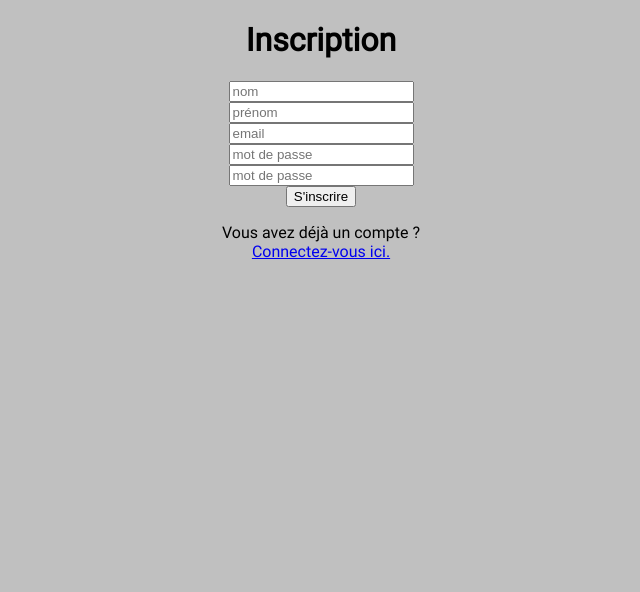
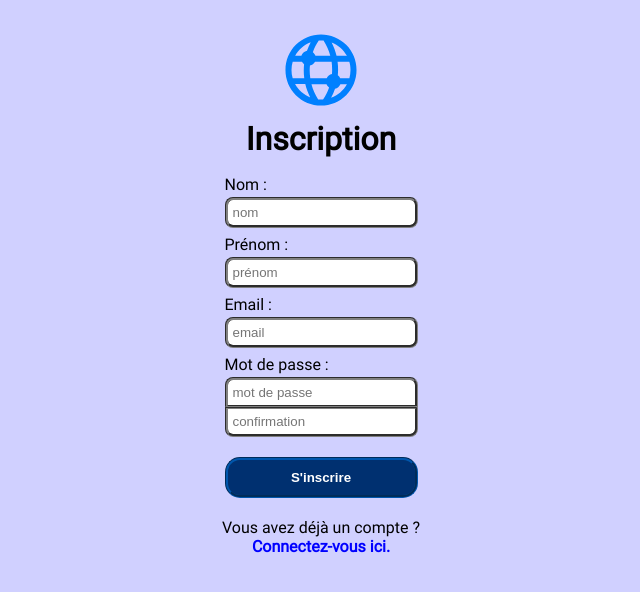
Before and after one commit to Malgokrom/LouisBarge_7_13042021, a Vue app in the folder frontend/: page /inscription in a window 1280 px wide. Shown: the top 592 px of the page, without its empty margins (319-959 px from the left). Built offline with nearby package versions, Linux system fonts and the light colour scheme.

Commit message:
Design : Home.vue et Inscription.vue

```diff
--- a/frontend/src/App.vue
+++ b/frontend/src/App.vue
@@ -24,7 +24,7 @@
         height: 100%;
     }
     body {
-        background-color: #C0C0C0;
+        background-color: #D0D0FF;
         font-family: "roboto";
         margin: 0;
     }
--- a/frontend/src/views/Home.vue
+++ b/frontend/src/views/Home.vue
@@ -1,19 +1,29 @@
 <template>
     <div class="home">
-        <h1>Connexion</h1>
-        <form>
-            <input type="email" placeholder="email" v-model="email" /><br />
-            <input type="password" placeholder="mot de passe" v-model="mdp" /><br />
-            <input type="checkbox" id="co_auto" v-model="connexion_auto" /> <label for="co_auto">Connexion automatique</label><br />
+        <figure class="home__logo">
+            <img src="../assets/logos/icon.svg" alt="Logo" />
+        </figure>
+        <h1 class="home__titre">Connexion</h1>
+        <form class="home__form">
+            <div>
+                <label for="email">Email :</label><br />
+                <input type="email" id="email" placeholder="email" v-model="email" />
+            </div>
+            <div>
+                <label for="mdp">Mot de passe :</label><br />
+                <input type="password" id="mdp" placeholder="mot de passe" v-model="mdp" />
+            </div>
+            <input type="checkbox" id="co-auto" v-model="connexion_auto" />
+            <label for="co-auto">Connexion automatique</label>
             <button type="submit" @click.prevent="envoyer">Se connecter</button>
         </form>
-        <p>
+        <div class="home__lien">
             Vous n'avez pas encore de compte ?<br />
             <router-link to="/inscription">Inscrivez-vous ici.</router-link>
-        </p>
-        <p v-show="message_serveur">
-            {{ message_serveur }}
-        </p>
+        </div>
+        <div class="home__messages">
+            <p v-show="message_serveur">{{ message_serveur }}</p>
+        </div>
     </div>
 </template>
 
@@ -67,6 +77,73 @@
 
 <style scoped lang="scss">
     .home {
-        text-align: center;
+        padding: 20px;
+        &__logo {
+            height: 100px;
+            margin: 0 auto;
+            img {
+                height: 100%;
+            }
+        }
+        &__titre {
+            text-align: center;
+            margin: 0 0 10px 0;
+        }
+        &__form {
+            margin: 0 auto;
+            div {
+                margin: 10px 0 10px 0;
+                label {
+                    position: relative;
+                    bottom: 3px;
+                }
+                input {
+                    width: 100%;
+                    padding: 5px;
+                    border: 3px groove #808080;
+                    border-radius: 8px;
+                    outline: none;
+                    &:focus {
+                        border-color: #0056ad;
+                    }
+                }
+            }
+            button {
+                display: block;
+                background-color: #003070;
+                color: #FFFFFF;
+                font-weight: bold;
+                width: 100%;
+                margin-top: 20px;
+                padding: 10px;
+                border: 3px groove #0056ad;
+                border-radius: 15px;
+                cursor: pointer;
+                outline: none;
+                transition: all 300ms;
+                &:hover, &:focus, &:active {
+                    background-color: #005090;
+                }
+            }
+        }
+        &__lien {
+            text-align: center;
+            margin-top: 20px;
+            a {
+                color: #0000FF;
+                font-weight: bold;
+                text-decoration: none;
+                transition: all 300ms;
+                &:hover, &:active {
+                    color: #0040FF;
+                    font-style: italic;
+                }
+            }
+        }
+        &__messages {
+            color: #FF4000;
+            font-weight: bold;
+            margin: 0 auto;
+        }
     }
 </style>
--- a/frontend/src/views/Inscription.vue
+++ b/frontend/src/views/Inscription.vue
@@ -1,36 +1,41 @@
 <template>
     <div class="inscription">
-        <h1>Inscription</h1>
-        <form>
-            <input type="text" placeholder="nom" v-model="nom" /><br />
-            <input type="text" placeholder="prénom" v-model="prenom" /><br />
-            <input type="email" placeholder="email" v-model="email" /><br />
-            <input type="password" placeholder="mot de passe" v-model="mdp" /><br />
-            <input type="password" placeholder="mot de passe" v-model="mdp2" /><br />
+        <figure class="inscription__logo">
+            <img src="../assets/logos/icon.svg" alt="Logo" />
+        </figure>
+        <h1 class="inscription__titre">Inscription</h1>
+        <form class="inscription__form">
+            <div>
+                <label for="nom">Nom :</label><br />
+                <input type="text" id="nom" placeholder="nom" v-model="nom" />
+            </div>
+            <div>
+                <label for="prenom">Prénom :</label><br />
+                <input type="text" id="prenom" placeholder="prénom" v-model="prenom" />
+            </div>
+            <div>
+                <label for="email">Email :</label><br />
+                <input type="email" id="email" placeholder="email" v-model="email" />
+            </div>
+            <div>
+                <label for="mdp">Mot de passe :</label><br />
+                <input type="password" id="mdp" placeholder="mot de passe" v-model="mdp" /><br />
+                <input type="password" id="mdp2" placeholder="confirmation" v-model="mdp2" />
+            </div>
             <button type="submit" @click.prevent="envoyer">S'inscrire</button>
         </form>
-        <p>
+        <div class="inscription__lien">
             Vous avez déjà un compte ?<br />
             <router-link to="/">Connectez-vous ici.</router-link>
-        </p>
-        <p v-show="!ok_nom">
-            Le nom doit faire entre 1 et 64 caractères et peut contenir des lettres, des tirets et des espaces.
-        </p>
-        <p v-show="!ok_prenom">
-            Le prénom doit faire entre 1 et 64 caractères et peut contenir des lettres, des tirets et des espaces.
-        </p>
-        <p v-show="!ok_email">
-            Veuillez saisir une adresse email valide.
-        </p>
-        <p v-show="!ok_mdp">
-            Le mot de passe doit faire entre 8 et 64 caractères.
-        </p>
-        <p v-show="!ok_mdp2">
-            Le mot de passe a été mal recopié.
-        </p>
-        <p v-show="message_serveur">
-            {{ message_serveur }}
-        </p>
+        </div>
+        <div class="inscription__messages">
+            <p v-show="!ok_nom">Le nom doit faire entre 1 et 64 caractères et peut contenir des lettres, des tirets et des espaces.</p>
+            <p v-show="!ok_prenom">Le prénom doit faire entre 1 et 64 caractères et peut contenir des lettres, des tirets et des espaces.</p>
+            <p v-show="!ok_email">Veuillez saisir une adresse email valide.</p>
+            <p v-show="!ok_mdp">Le mot de passe doit faire entre 8 et 64 caractères.</p>
+            <p v-show="!ok_mdp2">Le mot de passe a été mal recopié.</p>
+            <p v-show="message_serveur">{{ message_serveur }}</p>
+        </div>
     </div>
 </template>
 
@@ -87,6 +92,81 @@
 
 <style scoped lang="scss">
     .inscription {
-        text-align: center;
+        padding: 20px;
+        &__logo {
+            height: 100px;
+            margin: 0 auto;
+            img {
+                height: 100%;
+            }
+        }
+        &__titre {
+            text-align: center;
+            margin: 0 0 10px 0;
+        }
+        &__form {
+            margin: 0 auto;
+            div {
+                margin: 10px 0 10px 0;
+                label {
+                    position: relative;
+                    bottom: 3px;
+                }
+                input {
+                    width: 100%;
+                    padding: 5px;
+                    border: 3px groove #808080;
+                    border-radius: 8px;
+                    outline: none;
+                    &:focus {
+                        border-color: #0056ad;
+                    }
+                }
+            }
+            button {
+                display: block;
+                background-color: #003070;
+                color: #FFFFFF;
+                font-weight: bold;
+                width: 100%;
+                margin-top: 20px;
+                padding: 10px;
+                border: 3px groove #0056ad;
+                border-radius: 15px;
+                cursor: pointer;
+                outline: none;
+                transition: all 300ms;
+                &:hover, &:focus, &:active {
+                    background-color: #005090;
+                }
+            }
+        }
+        &__lien {
+            text-align: center;
+            margin-top: 20px;
+            a {
+                color: #0000FF;
+                font-weight: bold;
+                text-decoration: none;
+                transition: all 300ms;
+                &:hover, &:active {
+                    color: #0040FF;
+                    font-style: italic;
+                }
+            }
+        }
+        &__messages {
+            color: #FF4000;
+            font-weight: bold;
+            margin: 0 auto;
+        }
+    }
+    #mdp {
+        border-bottom-width: 2px;
+        border-radius: 8px 8px 0 0;
+    }
+    #mdp2 {
+        border-top-width: 2px;
+        border-radius: 0 0 8px 8px;
     }
 </style>
```
Also changed, not shown: frontend/src/assets/logos/icon.svg (added).
